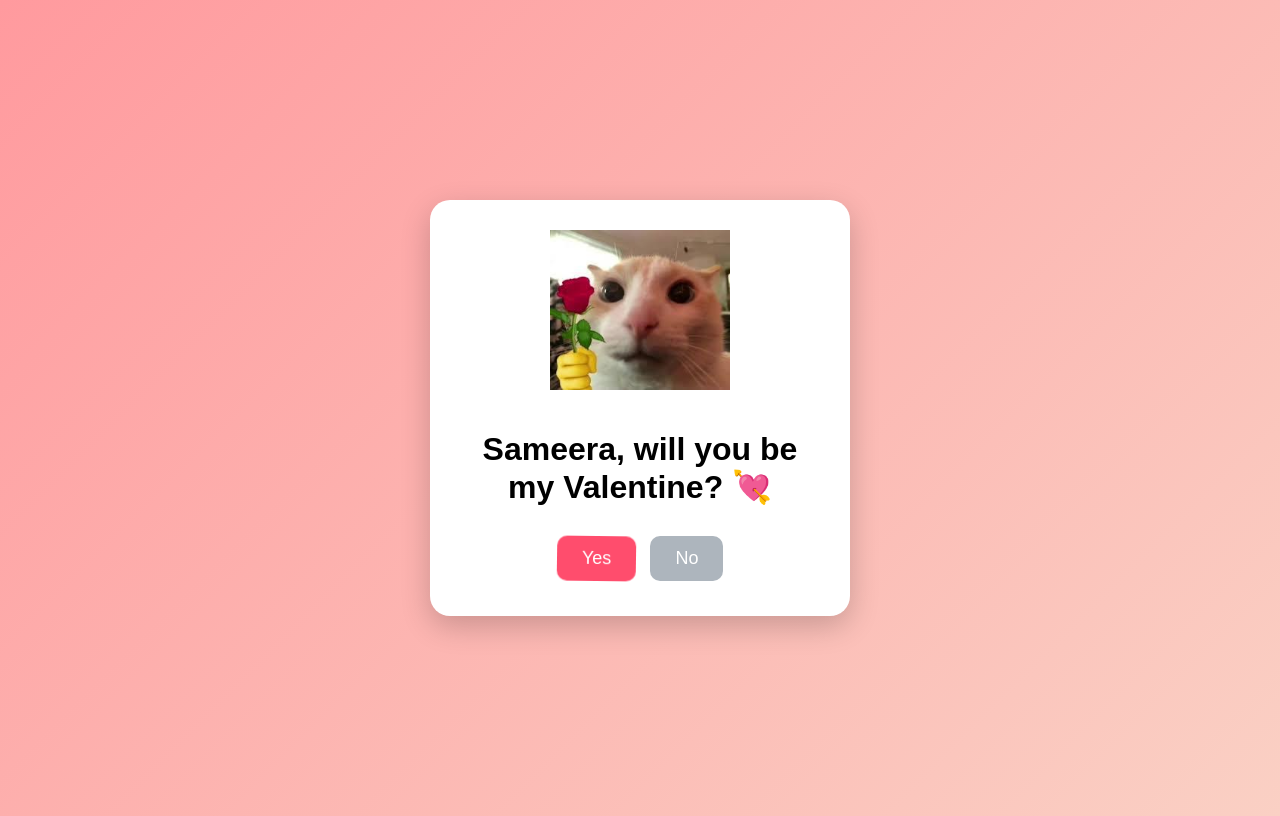
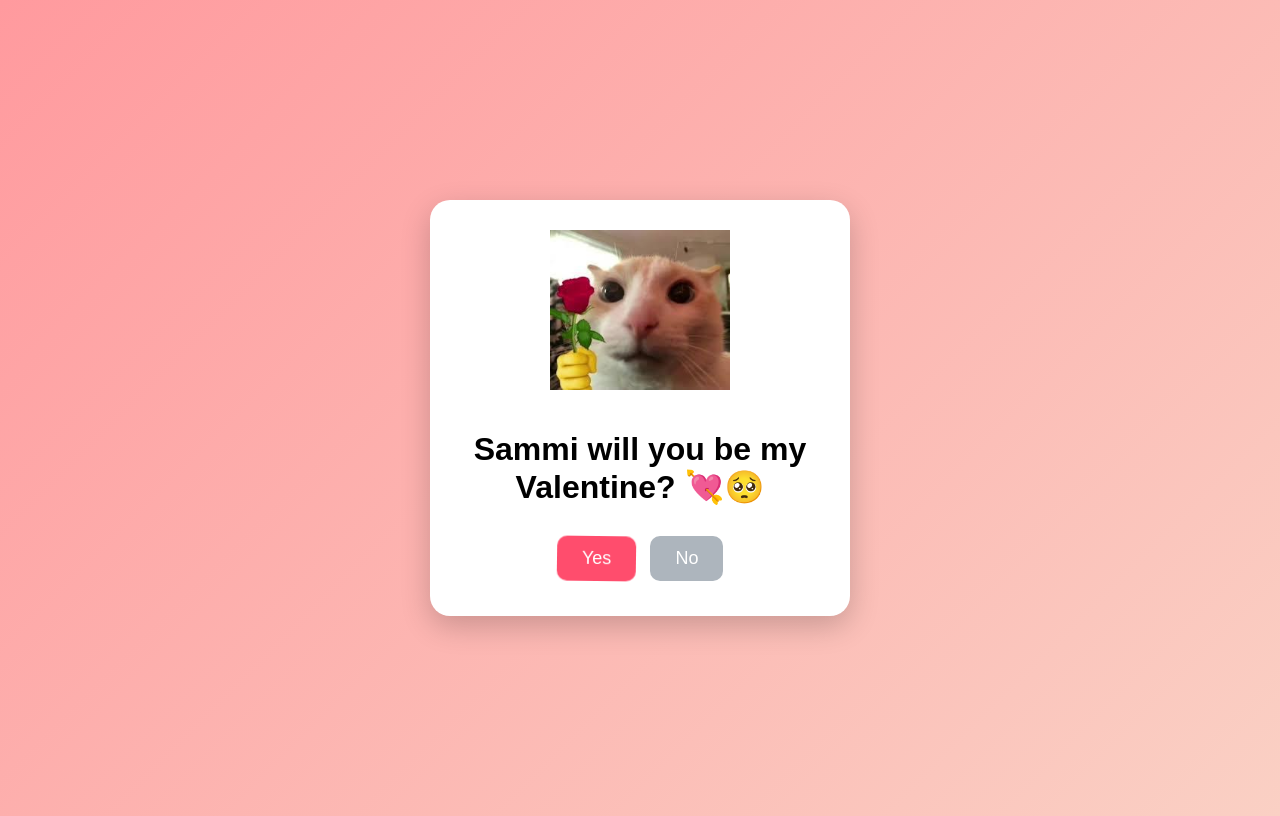
Before and after one commit to sauravprateek09/Dont-Click-No-, a plain HTML site: page index.html in a window 1280 px wide. Drawn offline with Linux system fonts and the light colour scheme.

Commit message:
Update index.html

```diff
--- a/index.html
+++ b/index.html
@@ -100,7 +100,7 @@
 
   <div class="box" id="questionBox">
     <img src="cat.png" alt="Cute cat" id="catImg">
-    <h1>Sameera, will you be my Valentine? 💘</h1>
+    <h1>Sammi will you be my Valentine? 💘🥺</h1>
     <button id="yes">Yes</button>
     <button id="no">No</button>
   </div>
```
